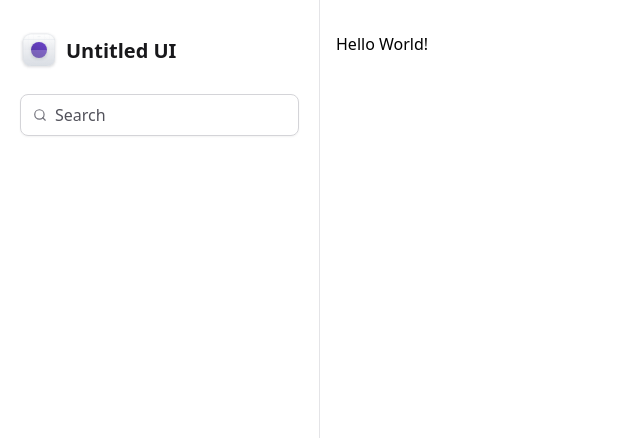
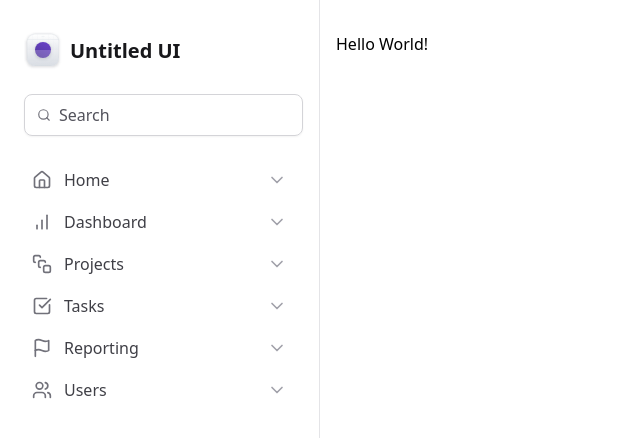
Before and after one commit to azevedorafael/tailwind-next, a Next.js app: page / in a window 1280 px wide. Shown: the top 438 px of the page, without its empty margins (0-640 px from the left). Built offline with nearby package versions, Linux system fonts and the light colour scheme.

Commit message:
add navigation menu

```diff
--- a/src/app/components/Sidebar/Logo.tsx
+++ b/src/app/components/Sidebar/Logo.tsx
@@ -1,6 +1,6 @@
 export function Logo() {
   return (
-    <strong className="flex items-center gap-2 text-xl font-semibold text-zinc-900">
+    <strong className="mx-1 flex items-center gap-2 text-xl font-semibold text-zinc-900">
       <svg
         width={38}
         height={38}
--- /dev/null
+++ b/src/app/components/Sidebar/MainNavigation/NavItem.tsx
@@ -0,0 +1,20 @@
+import { ChevronDown } from 'lucide-react'
+import { ElementType } from 'react'
+export interface NavItemProps {
+  title: string
+  icon: ElementType
+}
+export function NavItem({ title, icon: Icon }: NavItemProps) {
+  return (
+    <a
+      href=""
+      className="group flex items-center gap-3 rounded px-3 py-2 hover:bg-violet-50"
+    >
+      <Icon className="h-5 w-5 text-zinc-500" />
+      <span className="font-medium text-zinc-700 group-hover:text-violet-500">
+        {title}
+      </span>
+      <ChevronDown className="ml-auto h-5 w-5 text-zinc-400 group-hover:text-violet-300" />
+    </a>
+  )
+}
--- /dev/null
+++ b/src/app/components/Sidebar/MainNavigation/index.tsx
@@ -0,0 +1,22 @@
+import { NavItem } from './NavItem'
+import {
+  BarChart,
+  CheckSquare,
+  Flag,
+  Home,
+  SquareStack,
+  Users,
+} from 'lucide-react'
+
+export function MainNavigation() {
+  return (
+    <nav className="space-y-0.5">
+      <NavItem title="Home" icon={Home} />
+      <NavItem title="Dashboard" icon={BarChart} />
+      <NavItem title="Projects" icon={SquareStack} />
+      <NavItem title="Tasks" icon={CheckSquare} />
+      <NavItem title="Reporting" icon={Flag} />
+      <NavItem title="Users" icon={Users} />
+    </nav>
+  )
+}
--- a/src/app/components/Sidebar/index.tsx
+++ b/src/app/components/Sidebar/index.tsx
@@ -1,18 +1,21 @@
 import { Search } from 'lucide-react'
 import { Logo } from './Logo'
+import { MainNavigation } from './MainNavigation'
 
 export function Sidebar() {
   return (
     <aside className="space-y-6 border-r border-zinc-200 px-5 py-8">
       <Logo />
 
-      <div className="flex w-full items-center gap-2 rounded-lg border border-zinc-300 px-3 py-2 shadow-sm">
+      <div className="mx-1 flex w-full items-center gap-2 rounded-lg border border-zinc-300 px-3 py-2 shadow-sm">
         <Search className="h-5 w-5 text-zinc-500" />
         <input
           className="flex-1 border-0 bg-transparent p-0 text-zinc-900 placeholder-zinc-600"
           placeholder="Search"
         />
       </div>
+
+      <MainNavigation />
     </aside>
   )
 }
--- a/src/app/layout.tsx
+++ b/src/app/layout.tsx
@@ -29,7 +29,7 @@
       <body
         className={`${geistSans.variable} ${geistMono.variable} antialiased`}
       >
-        <div className="grid-cols-app grid min-h-screen">
+        <div className="grid min-h-screen grid-cols-app">
           <Sidebar />
           <main className="px-4 pb-12 pt-8">{children}</main>
         </div>
```
